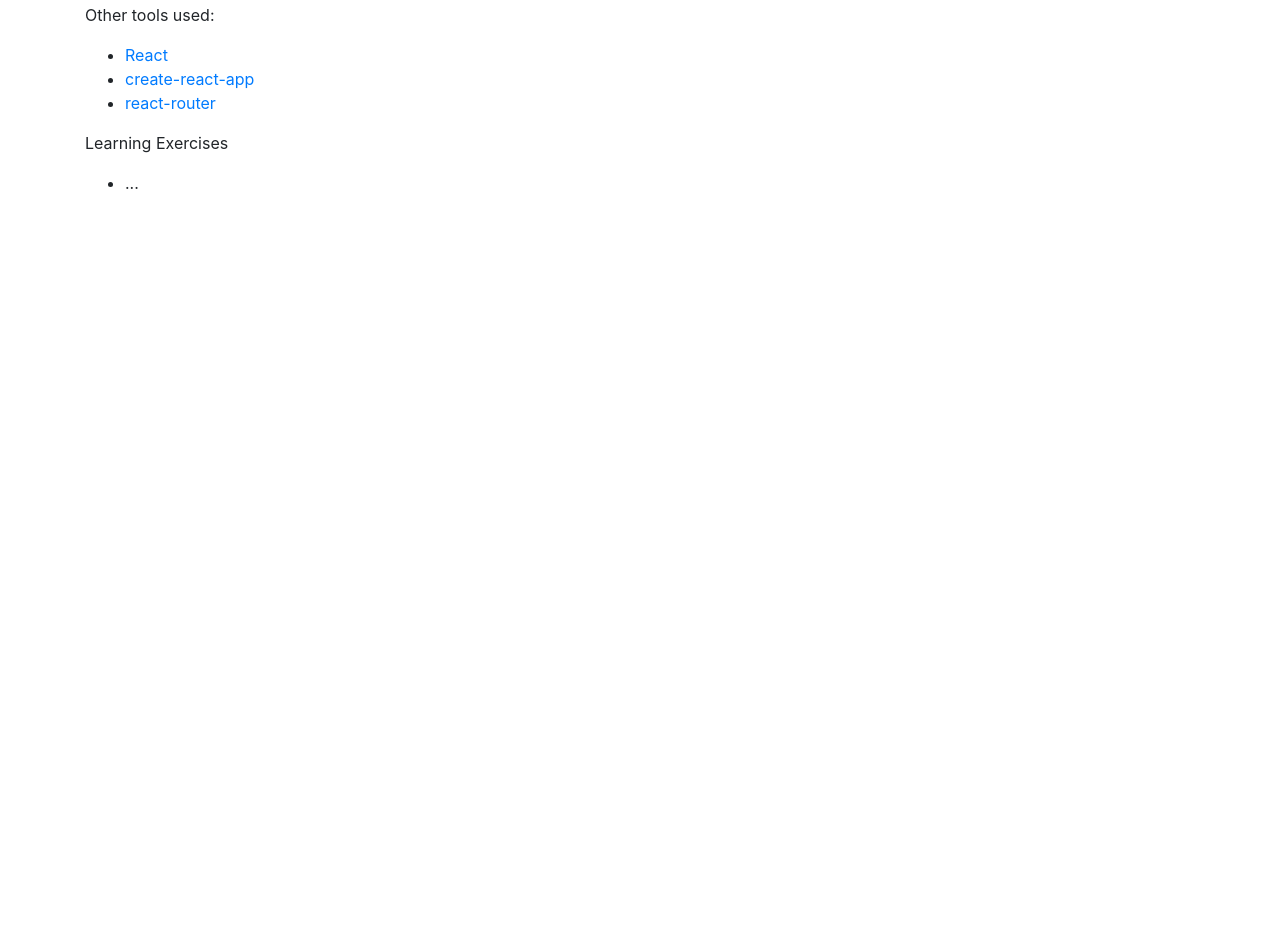
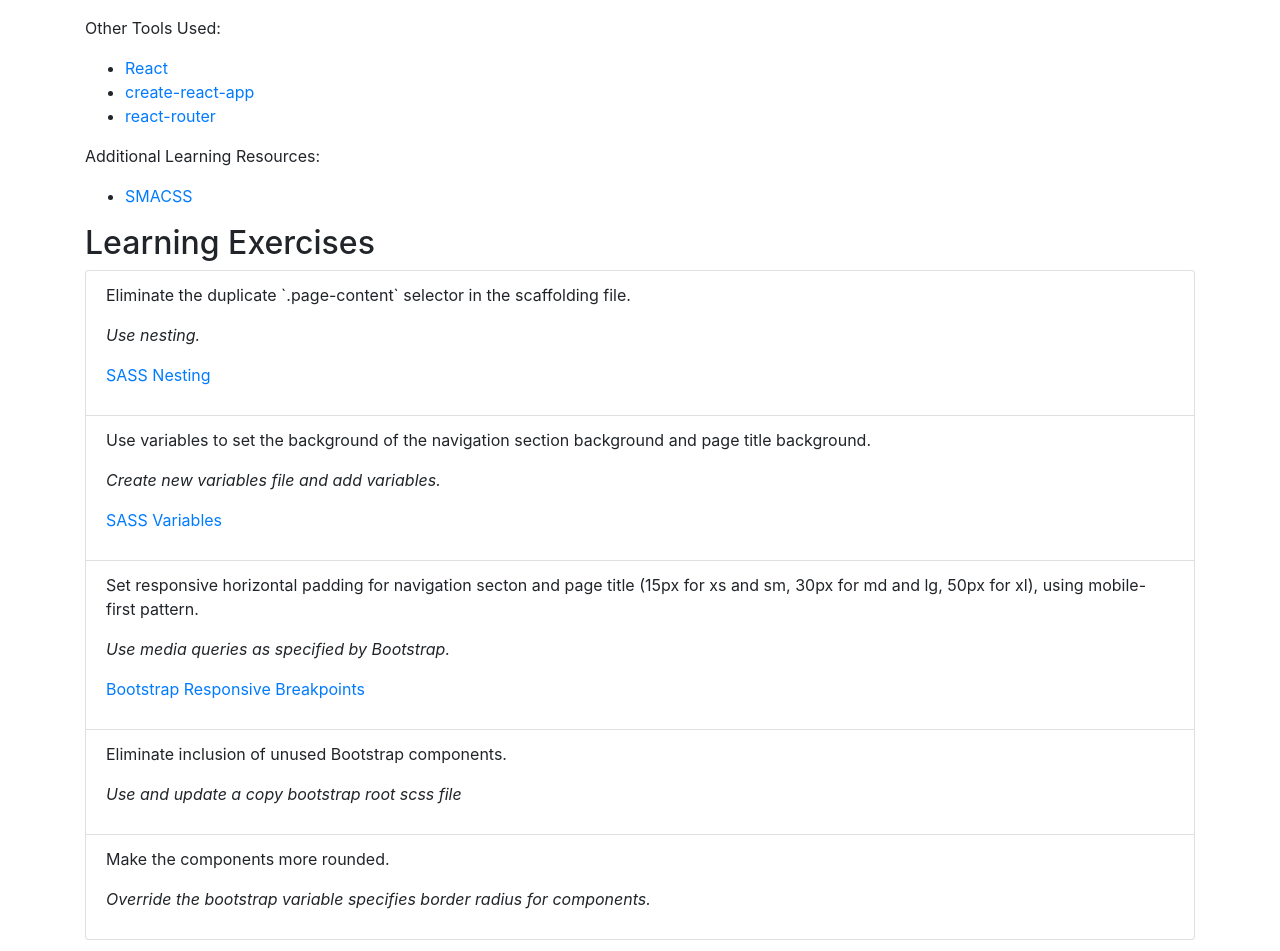
Before and after one commit to antoinediot/styling-playground, a React (Create React App) app: page / in a window 1280 px wide. Shown: the part 421-1372 px from the top of the page. Before the commit the page ends 800 px from the top, so only its background shows below. Built offline with nearby package versions, Linux system fonts and the light colour scheme.

Commit message:
About reorg and added learning exercises

```diff
--- a/src/components/pages/About.js
+++ b/src/components/pages/About.js
@@ -15,29 +15,58 @@ function About() {
             <div class="container">
 
                 <article>
+                    <h2>Project Description</h2>
                     <p>This sample project exists as a playground for experimenting with different styling tools and techniques.</p>
 
+                    <h2>Tools Used</h2>
                     <p>Tools used related to the subject matter:</p>
                     <ul>
                         <li><a target="_blank" href="https://sass-lang.com/">SASS</a></li>
                         <li><a target="_blank" href="https://getbootstrap.com/">Bootstrap 4.3</a></li>
                     </ul>
 
-                    <p>Style resources:</p>
-                    <ul>
-                        <li><a target="_blank" href="http://smacss.com/">SMACSS</a></li>
-                    </ul>
-
-                    <p>Other tools used:</p>
+                    <p>Other Tools Used:</p>
                     <ul>
                         <li><a target="_blank" href="https://reactjs.org/">React</a></li>
                         <li><a target="_blank" href="https://github.com/facebook/create-react-app">create-react-app</a></li>
                         <li><a target="_blank" href="https://github.com/ReactTraining/react-router#readme">react-router</a></li>
                     </ul>
 
-                    <p>Learning Exercises</p>
+                    <p>Additional Learning Resources:</p>
                     <ul>
-                        <li>...</li>
+                        <li><a target="_blank" href="http://smacss.com/">SMACSS</a></li>
+                    </ul>
+
+                    <h2>Learning Exercises</h2>
+                    <ul class="list-group">
+
+                        <li class="list-group-item">
+                            <p>Eliminate the duplicate `.page-content` selector in the scaffolding file.</p>
+                            <p><em>Use nesting.</em></p>
+                            <p><a target="_blank" href="https://sass-lang.com/documentation/style-rules#nesting">SASS Nesting</a></p>
+                        </li>
+
+                        <li class="list-group-item">
+                            <p>Use variables to set the background of the navigation section background and page title background.</p>
+                            <p><em>Create new variables file and add variables.</em></p>
+                            <p><a target="_blank" href="https://sass-lang.com/documentation/variables">SASS Variables</a></p>
+                        </li>
+
+                        <li class="list-group-item">
+                            <p>Set responsive horizontal padding for navigation secton and page title (15px for xs and sm, 30px for md and lg, 50px for xl), using mobile-first pattern.</p>
+                            <p><em>Use media queries as specified by Bootstrap.</em></p>
+                            <p><a target="_blank" href="https://getbootstrap.com/docs/4.3/layout/overview/#responsive-breakpoints">Bootstrap Responsive Breakpoints</a></p>
+                        </li>
+
+                        <li class="list-group-item">
+                            <p>Eliminate inclusion of unused Bootstrap components.</p>
+                            <p><em>Use and update a copy bootstrap root scss file</em></p>
+                        </li>
+
+                        <li class="list-group-item">
+                            <p>Make the components more rounded.</p>
+                            <p><em>Override the bootstrap variable specifies border radius for components.</em></p>
+                        </li>
                     </ul>
                 </article>
 
```
